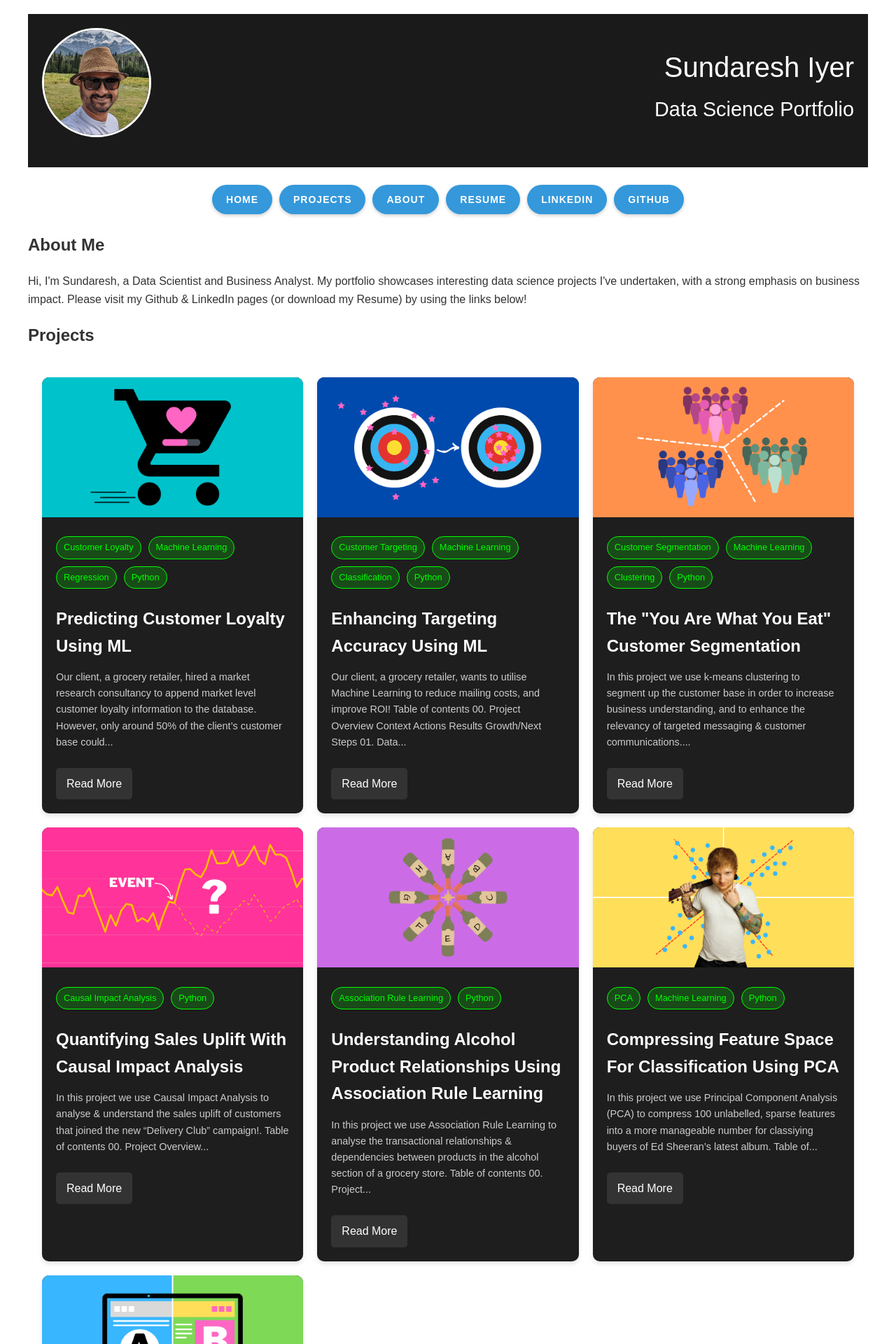
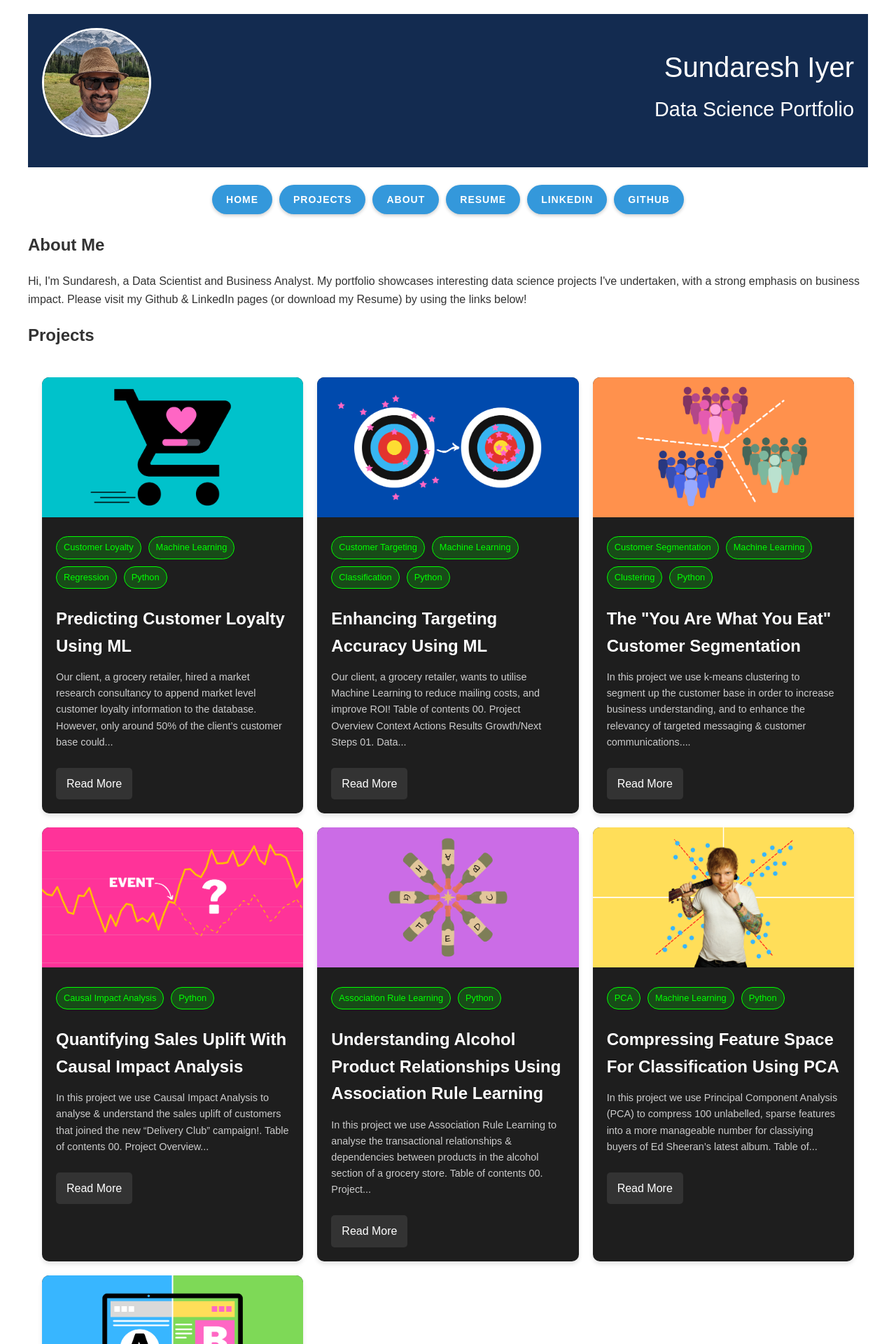
Before and after one commit to IyerS/sundareshiyer.github.io, a Jekyll site: the page built from index.html, in a window 1280 px wide. Shown: the top 1920 px of the page at 70% size. Built offline with Jekyll 4.4.1, drawn with Linux system fonts in a browser that asks for light colours.

Commit message:
Update main.scss

```diff
--- a/assets/css/main.scss
+++ b/assets/css/main.scss
@@ -12,7 +12,7 @@ body {
 
 /* Header Styles */
 header {
-    background-color: #1a1a1a;
+    background-color: #132b50;
     color: #ffffff;
     padding: 20px;
 }
```
